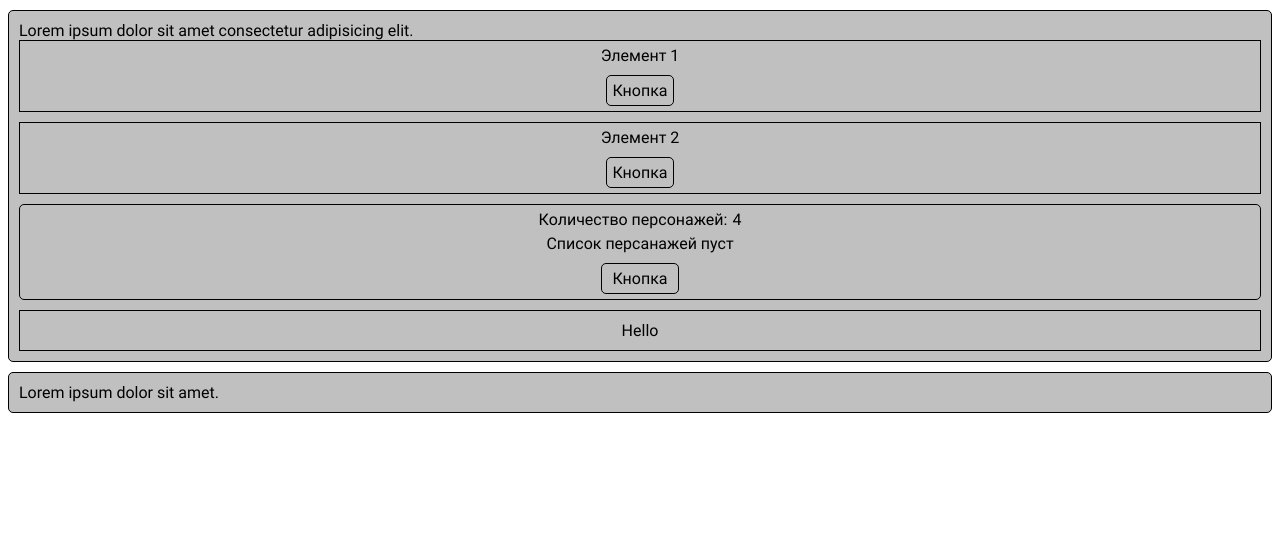
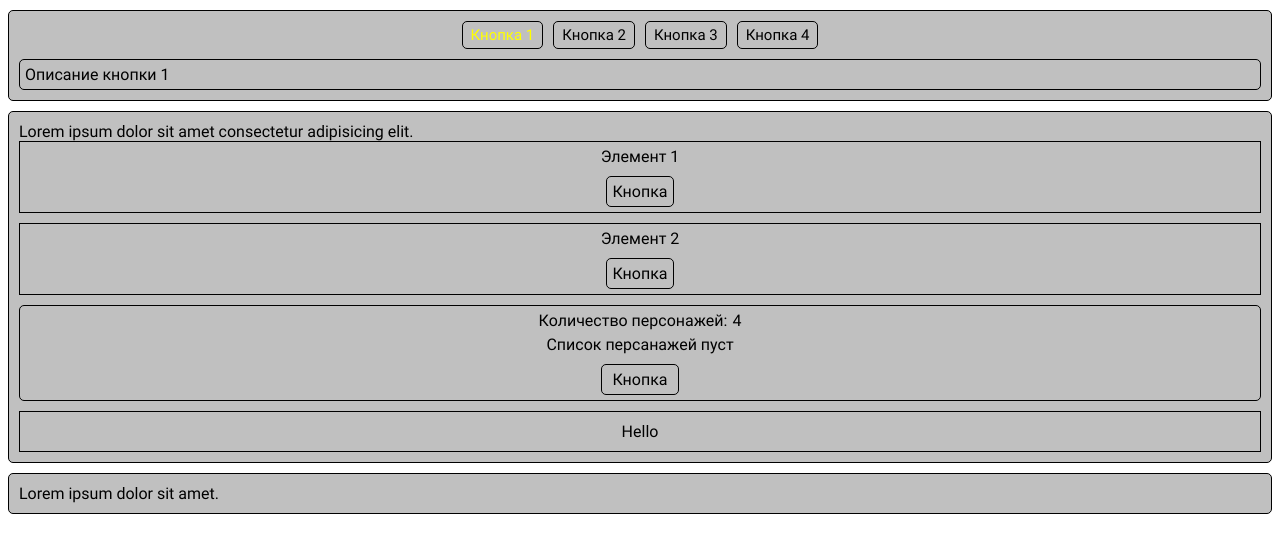
Before and after one commit to Shavius/team_project, a website built with webpack: page src/index.html in a window 1280 px wide. Shown: the part 92-644 px from the top of the page. Built offline with nearby package versions, Linux system fonts and the light colour scheme.

Commit message:
Add tabs

```diff
--- a/src/index.html
+++ b/src/index.html
@@ -11,6 +11,22 @@
 			<div class="header__title">Team Project</div>
 			<div class="header__content">Lorem ipsum dolor sit amet.</div>
 		</header>
+
+		<div class="tabs">
+			<div class="tabs__button">
+				<button class="tabs__button-item tabs__button-item--active">Кнопка 1</button>
+				<button class="tabs__button-item">Кнопка 2</button>
+				<button class="tabs__button-item">Кнопка 3</button>
+				<button class="tabs__button-item">Кнопка 4</button>
+			</div>
+
+			<div class="tabs__content">
+				<div class="tabs__content-item tabs__content-item--active">Описание кнопки 1</div>
+				<div class="tabs__content-item">Описание кнопки 2</div>
+				<div class="tabs__content-item">Описание кнопки 3</div>
+				<div class="tabs__content-item">Описание кнопки 4</div>
+			</div>
+		</div>
 
 		<main class="main">
 			<div class="main__content">Lorem ipsum dolor sit amet consectetur adipisicing elit.</div>
--- /dev/null
+++ b/src/scss/partials/_tabs.scss
@@ -0,0 +1,49 @@
+.tabs {
+	border: 1px solid black;
+	background-color: silver;
+	border-radius: 5px;
+	margin-bottom: 10px;
+
+	&__button {
+		display: flex;
+		justify-content: center;
+		margin: 10px 0;
+	}
+
+	&__button-item {
+		outline: none;
+		border: 1px solid black;
+		border-radius: 5px;
+		background-color: silver;
+		font-family: inherit;
+		font-size: 15px;
+		cursor: pointer;
+		transition: background-color 0.1s;
+		padding: 4px 8px;
+		margin-right: 10px;
+
+		&--active {
+			color: yellow;
+		}
+
+		&:last-child {
+			margin-right: 0;
+		}
+
+		&:active {
+			background-color: gray;
+		}
+	}
+
+	&__content-item {
+		display: none;
+		border: 1px solid black;
+		border-radius: 5px;
+		padding: 5px;
+		margin: 10px;
+
+		&--active {
+			display: block;
+		}
+	}
+}
--- a/src/scss/style.scss
+++ b/src/scss/style.scss
@@ -4,6 +4,7 @@
 @import "globals/steyle";
 
 @import "partials/header";
+@import "partials/tabs";
 @import "partials/main";
 @import "partials/window";
 @import "partials/element";
--- /dev/null
+++ b/src/ts/modules/TabsControl.ts
@@ -0,0 +1,96 @@
+export default class TabsControl {
+	tabsButton: Element | null;
+	tabsContent: Element | null;
+	tabsButtonItems: NodeListOf<Element> | null;
+	tabsContentItems: NodeListOf<Element> | null;
+	tabButtonName: string;
+	tabContentName: string;
+
+	constructor(
+		tabsButton: Element | null,
+		tabsContent: Element | null,
+		tabsButtonItems: NodeListOf<Element> | null,
+		tabsContentItems: NodeListOf<Element> | null,
+		tabButtonName: string,
+		tabContentName: string,
+	) {
+		this.tabsButton = tabsButton;
+		this.tabsContent = tabsContent;
+		this.tabsButtonItems = tabsButtonItems;
+		this.tabsContentItems = tabsContentItems;
+		this.tabButtonName = tabButtonName;
+		this.tabContentName = tabContentName;
+	}
+
+	addEventClickButton(): void {
+		this.addDataInButtons();
+		this.addIdInButtons();
+		this.uploadTabs();
+
+		if (this.tabsButton !== null && this.tabsContent !== null) {
+			this.tabsButton.addEventListener("click", (event) => {
+				const button = event.target as Element;
+
+				this.activeButton(button);
+			});
+		}
+	}
+
+	activeButton(elementButton: Element | null): void {
+		if (elementButton !== null && elementButton.classList.contains(this.tabButtonName)) {
+			if (this.tabsButtonItems !== null && this.tabsButtonItems.length > 0) {
+				for (let i = 0; i < this.tabsButtonItems.length; i += 1) {
+					this.tabsButtonItems[i].classList.remove(`${this.tabButtonName}--active`);
+				}
+
+				elementButton.classList.add(`${this.tabButtonName}--active`);
+
+				const numberData = Number(elementButton.getAttribute("data-number"));
+				const buttonId = elementButton.id;
+
+				this.switchContentItem(numberData);
+
+				// eslint-disable-next-line no-restricted-globals
+				history.pushState(null, "", `#${buttonId}`);
+			}
+		}
+	}
+
+	addDataInButtons(): void {
+		if (this.tabsButtonItems !== null && this.tabsButtonItems.length > 0) {
+			for (let i = 0; i < this.tabsButtonItems.length; i += 1) {
+				this.tabsButtonItems[i].setAttribute("data-number", `${i}`);
+			}
+		}
+	}
+
+	addIdInButtons(): void {
+		let idNumber = 0;
+
+		if (this.tabsButtonItems !== null && this.tabsButtonItems.length > 0) {
+			for (let i = 0; i < this.tabsButtonItems.length; i += 1) {
+				this.tabsButtonItems[i].id = `tabsButtonItem${(idNumber += 1)}`;
+			}
+		}
+	}
+
+	switchContentItem(numberData: number): void {
+		if (this.tabsContentItems !== null && this.tabsContentItems.length > 0) {
+			for (let i = 0; i < this.tabsContentItems.length; i += 1) {
+				this.tabsContentItems[i].classList.remove(`${this.tabContentName}--active`);
+			}
+
+			this.tabsContentItems[numberData].classList.add(`${this.tabContentName}--active`);
+		}
+	}
+
+	uploadTabs(): void {
+		if (window.location.hash !== "") {
+			const elementButton = document.querySelector(window.location.hash);
+
+			if (elementButton !== null) {
+				this.activeButton(elementButton);
+			}
+		}
+	}
+}
--- a/src/ts/script.ts
+++ b/src/ts/script.ts
@@ -7,6 +7,7 @@ import CharacterDisplay from "./modules/CharacterDisplay";
 import PersonWarrior from "./modules/PersonWarrior";
 import { textAndAddition, textAndSubtraction } from "./modules/utils";
 import CreateWindow from "./modules/CreateWindow";
+import TabsControl from "./modules/TabsControl";
 
 const elementButton: HTMLElement | null = document.querySelector("#element1button1");
 const elementContent: HTMLElement | null = document.querySelector("#element1content1");
@@ -53,3 +54,14 @@ const newDiv = new CreateWindow(main);
 
 newDiv.create();
 newDiv.addWindow();
+
+const tabsButton = document.querySelector(".tabs__button");
+const tabsContent = document.querySelector(".tabs__content");
+const tabsButtonsList = document.querySelectorAll(".tabs__button .tabs__button-item");
+const tabsContentsList = document.querySelectorAll(".tabs__content .tabs__content-item");
+const tabButtonName = "tabs__button-item";
+const tabContentName = "tabs__content-item";
+
+const tabs = new TabsControl(tabsButton, tabsContent, tabsButtonsList, tabsContentsList, tabButtonName, tabContentName);
+
+tabs.addEventClickButton();
```
